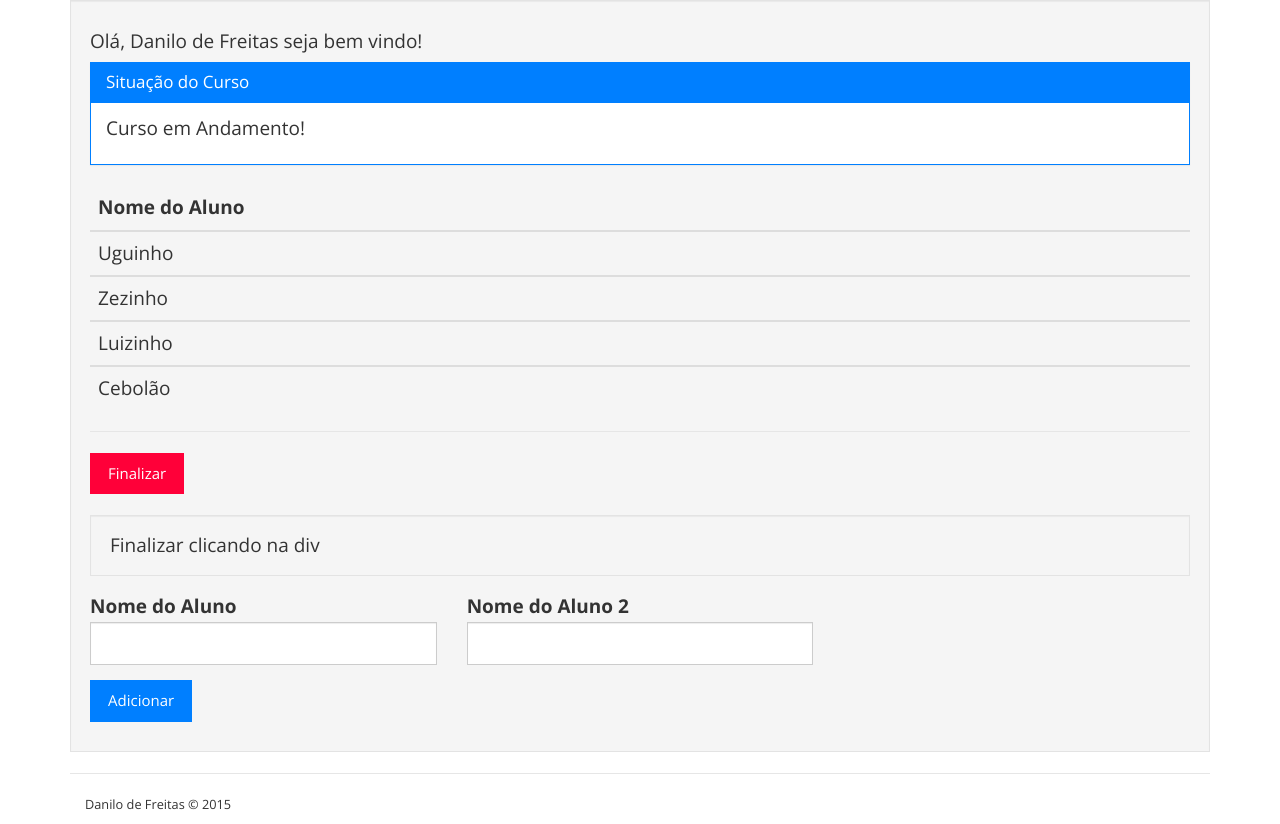
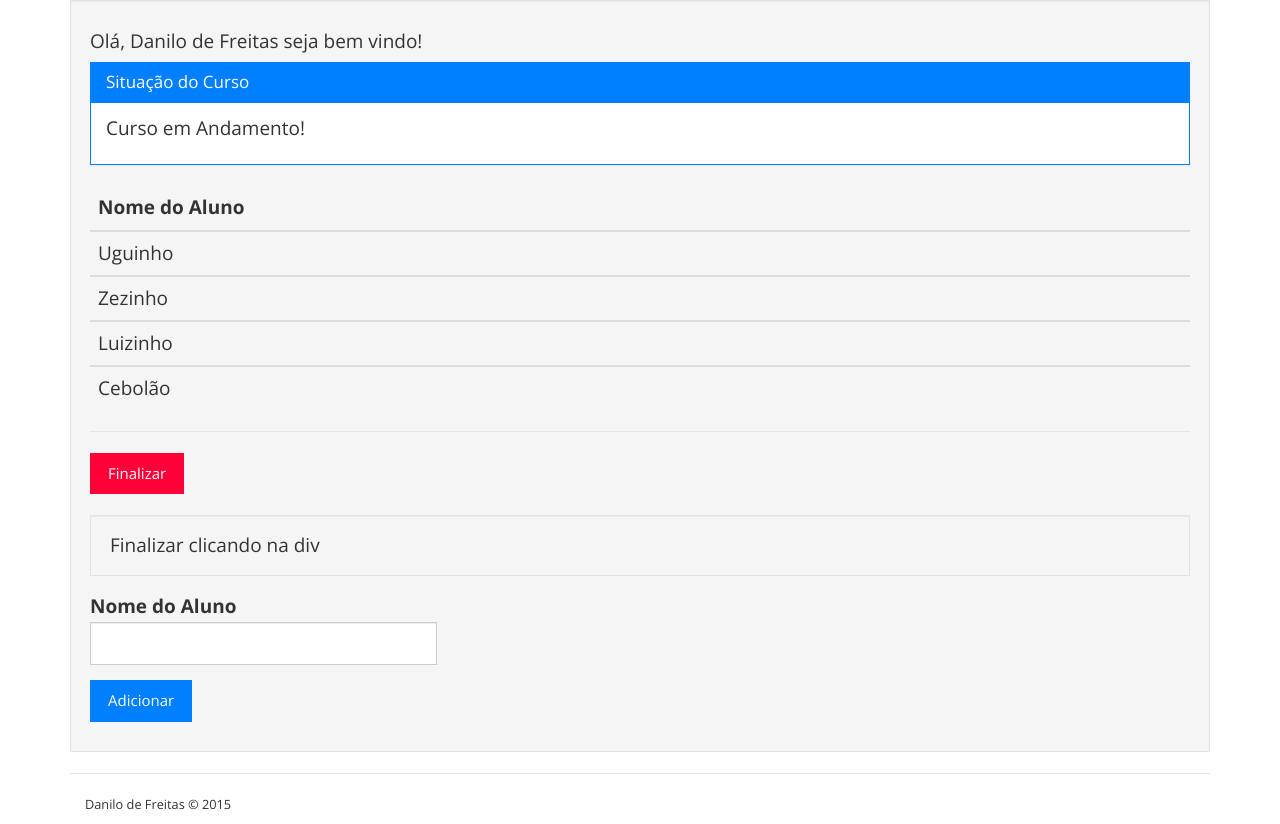
Before and after one commit to Daanilo/AngularJs---TIMTEC, a plain HTML site: page aula 3/index.html in a window 1280 px wide. Shown: the part 74-898 px from the top of the page. Drawn offline with nearby package versions, Linux system fonts and the light colour scheme.

Commit message:
inserido o ng-readonly

```diff
--- a/aula 3/index.html
+++ b/aula 3/index.html
@@ -57,19 +57,14 @@
                 <div class="col-md-4">
                     <div class="form-group form-group-defaut">
                         <label for="">Nome do Aluno</label>
-                        <input class="form-control" id="nome_aluno" type="text" name="nome_aluno" ng-model="nome_aluno"></input>
-                    </div>
-                </div>
-                <div class="col-md-4">
-                    <div class="form-group form-group-defaut">
-                        <label for="">Nome do Aluno 2</label>
-                        <input class="form-control" id="nome_aluno" type="text" name="nome_aluno" ng-model="nome_aluno"></input>
+                        <input class="form-control" id="nome_aluno" type="text" name="nome_aluno" ng-model="nome_aluno" ng-readonly="!iniciado">
+                        </input>
                     </div>
                 </div>
             </div>
             <div class="row">
                 <div class="col-md-4">
-                    <button class="btn btn-primary" ng-click="submeter()">
+                    <button class="btn btn-primary" ng-click="submeter()" ng-disabled="!iniciado">
                         Adicionar
                     </button>
                 </div>
```
